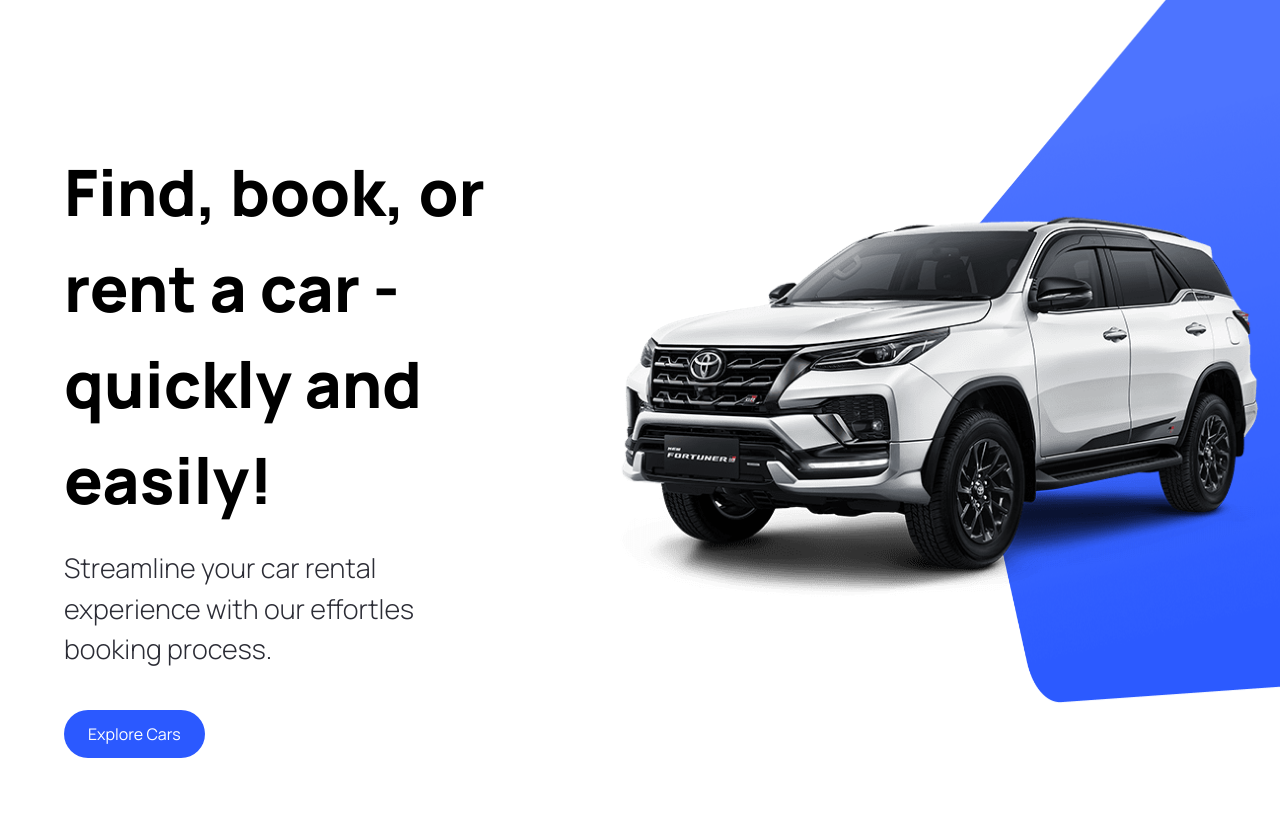
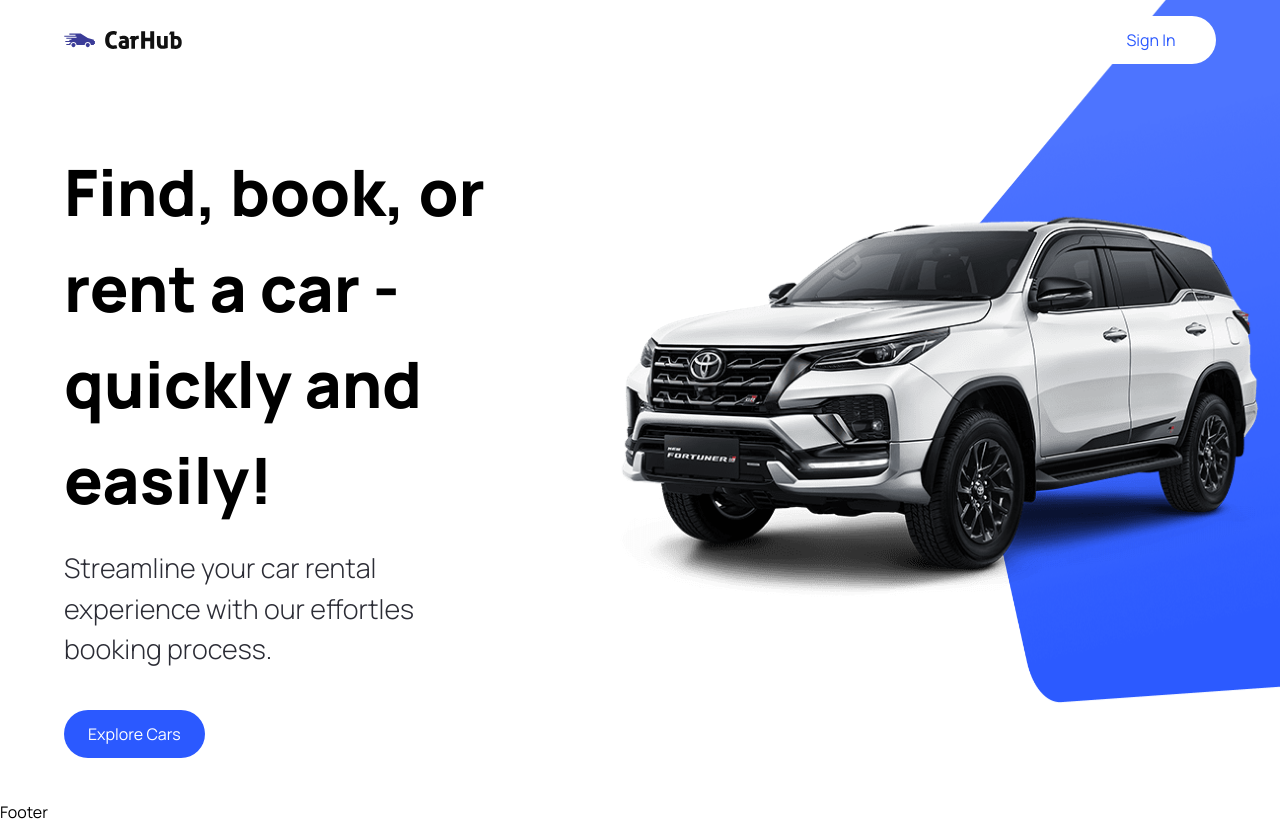
Before and after one commit to rogervalentim/cars, a Next.js app: page / in a window 1280 px wide. Before the commit the page ends 800 px from the top, so only its background shows below. Built offline with nearby package versions, Linux system fonts and the light colour scheme.

Commit message:
feat: Navbar component

```diff
--- a/app/layout.tsx
+++ b/app/layout.tsx
@@ -1,12 +1,10 @@
 import type { Metadata } from 'next'
-import { Inter } from 'next/font/google'
 import './globals.css'
-
-const inter = Inter({ subsets: ['latin'] })
+import { Footer, Navbar } from '@/components'
 
 export const metadata: Metadata = {
-  title: 'Create Next App',
-  description: 'Generated by create next app',
+  title: 'Car Hub',
+  description: 'Discover the best cars in the world.',
 }
 
 export default function RootLayout({
@@ -16,7 +14,11 @@
 }) {
   return (
     <html lang="en">
-      <body className={inter.className}>{children}</body>
+      <body className="relative">
+        <Navbar />
+        {children}
+        <Footer />
+      </body>
     </html>
   )
 }
--- a/components/CustomButton.tsx
+++ b/components/CustomButton.tsx
@@ -3,11 +3,11 @@
 import { CustomButtonProps } from "@/types"
 import Image from "next/image"
 
-const CustomButton = ({ title, containerStyles, handleClick}: CustomButtonProps) => {
+const CustomButton = ({ title, containerStyles, handleClick, btnType}: CustomButtonProps) => {
   return (
     <button
      disabled={false}
-     type={"button"}
+     type={btnType || "button"}
      className={`custom-btn ${containerStyles}`}
      onClick={handleClick}
     >
--- /dev/null
+++ b/components/Footer.tsx
@@ -0,0 +1,9 @@
+import React from 'react'
+
+const Footer = () => {
+  return (
+    <div>Footer</div>
+  )
+}
+
+export default Footer
--- /dev/null
+++ b/components/Navbar.tsx
@@ -0,0 +1,30 @@
+import Link from "next/link"
+import Image from "next/image"
+
+import CustomButton from "./CustomButton"
+
+const Navbar = () => {
+    return (
+        <header className="w-full absolute z-10">
+            <nav className="max-w-[1440px] mx-auto flex justify-between items-center sm:px-16 px-6 py-4">
+                <Link href="/" className="flex justify-center items-center">
+                    <Image
+                     src="/logo.svg"
+                     alt="Car Hub Logo"
+                     width={118}
+                     height={18}
+                     className="object-contain"
+                     />
+                </Link>
+
+                <CustomButton
+                 title="Sign In"
+                 btnType="button"
+                 containerStyles="text-primary-blue rounded-full bg-white min-w-[130px]"
+                />
+            </nav>
+        </header>
+    )
+}
+
+export default Navbar
--- a/components/index.ts
+++ b/components/index.ts
@@ -1,5 +1,11 @@
 import Hero from "./Hero"
+import CustomButton from "./CustomButton"
+import Navbar from "./Navbar"
+import Footer from "./Footer"
 
 export {
     Hero,
+    CustomButton,
+    Navbar,
+    Footer,
 }
--- a/types/index.ts
+++ b/types/index.ts
@@ -5,4 +5,5 @@
     containerStyles?: string;
     handleClick?:
     MouseEventHandler<HTMLButtonElement>;
+    btnType?: "button" | "submit";
 }
```
